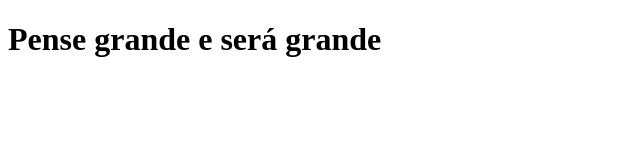
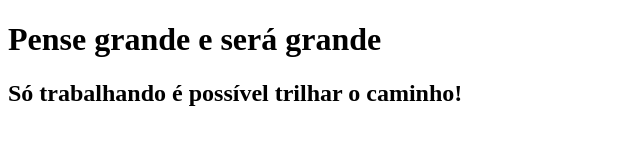
Before and after one commit to GabrielRodriguesz/Bootcampdevcapitulo1, a plain HTML site: page index.html in a window 1280 px wide. Shown: the whole page, without its empty margins (0-640 px from the left). Drawn offline with Linux system fonts and the light colour scheme.

Commit message:
Frase motivacional 2

```diff
--- a/index.html
+++ b/index.html
@@ -7,5 +7,6 @@
 </head>
 <body>
     <h1>Pense grande e será grande</h1>
+    <h2>Só trabalhando é possível trilhar o caminho!</h2>
 </body>
 </html>
```
